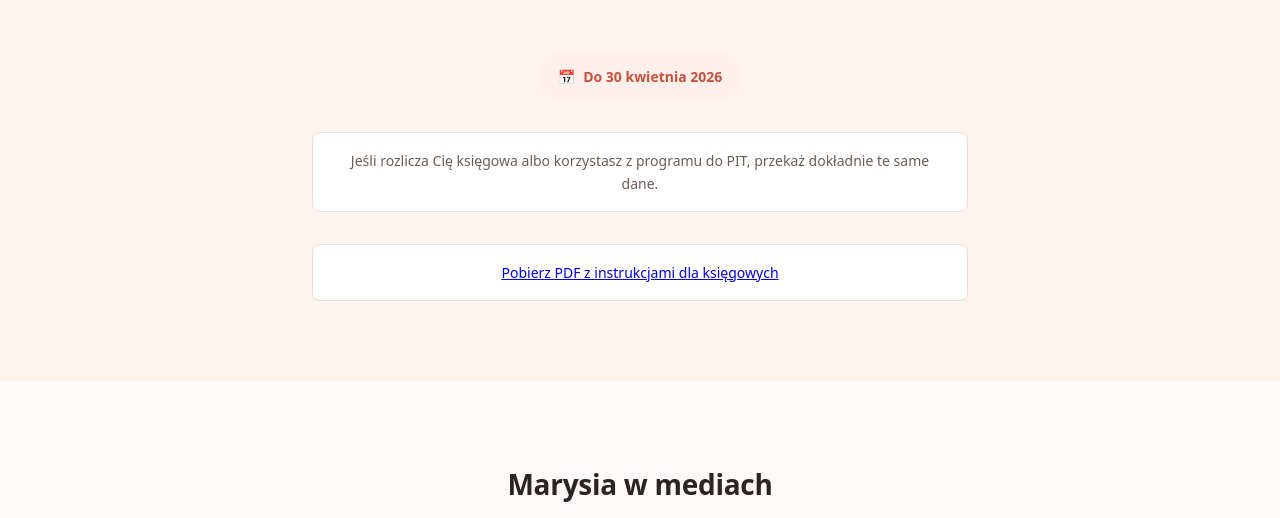
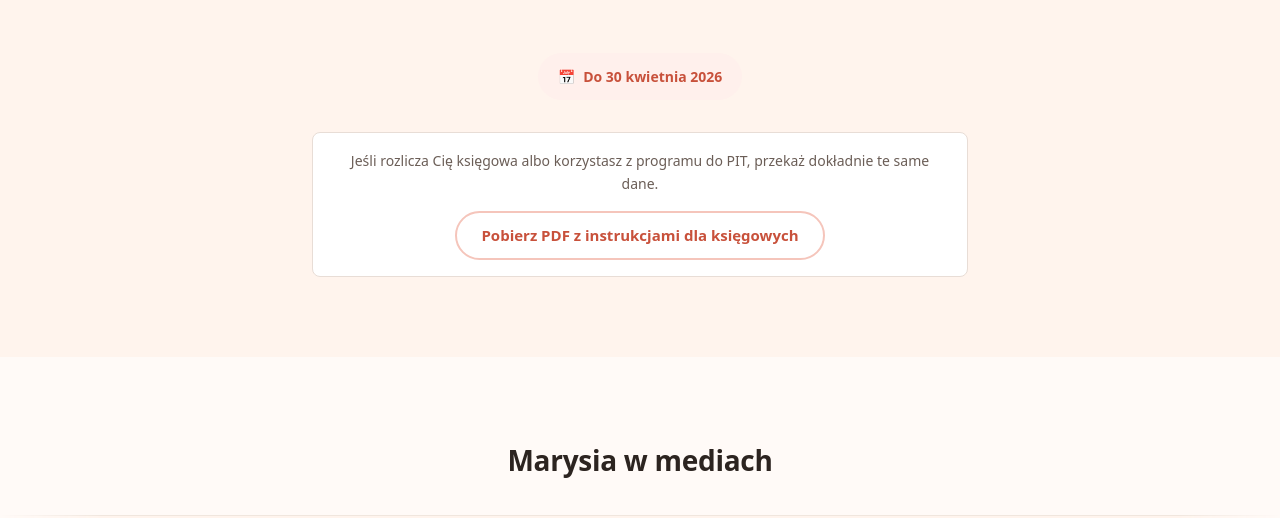
Before and after one commit to marysia15/marysia15.github.io, a website: page docs/index.html in a window 1280 px wide. Shown: the part 4506-5024 px from the top of the page. Drawn offline with Linux system fonts and the light colour scheme.

Commit message:
prettied pdf link

```diff
--- a/docs/index.html
+++ b/docs/index.html
@@ -308,18 +308,19 @@
           <div class="section-cta">
             <span class="how-to-deadline">Do 30 kwietnia 2026</span>
           </div>
-          <p class="how-to-note">
-            Jeśli rozlicza Cię księgowa albo korzystasz z programu do PIT, przekaż dokładnie te same
-            dane.
-          </p>
-          <p class="how-to-note">
+          <div class="how-to-note">
+            <p style="margin:0 0 1rem">
+              Jeśli rozlicza Cię księgowa albo korzystasz z programu do PIT, przekaż dokładnie te same
+              dane.
+            </p>
             <a
+              class="btn btn-secondary"
               href="pit-dla-marysi-dla-ksiegowych-final.pdf"
               download
               data-testid="accountant-pdf-link"
               >Pobierz PDF z instrukcjami dla księgowych</a
             >
-          </p>
+          </div>
         </div>
       </section>
 
```
